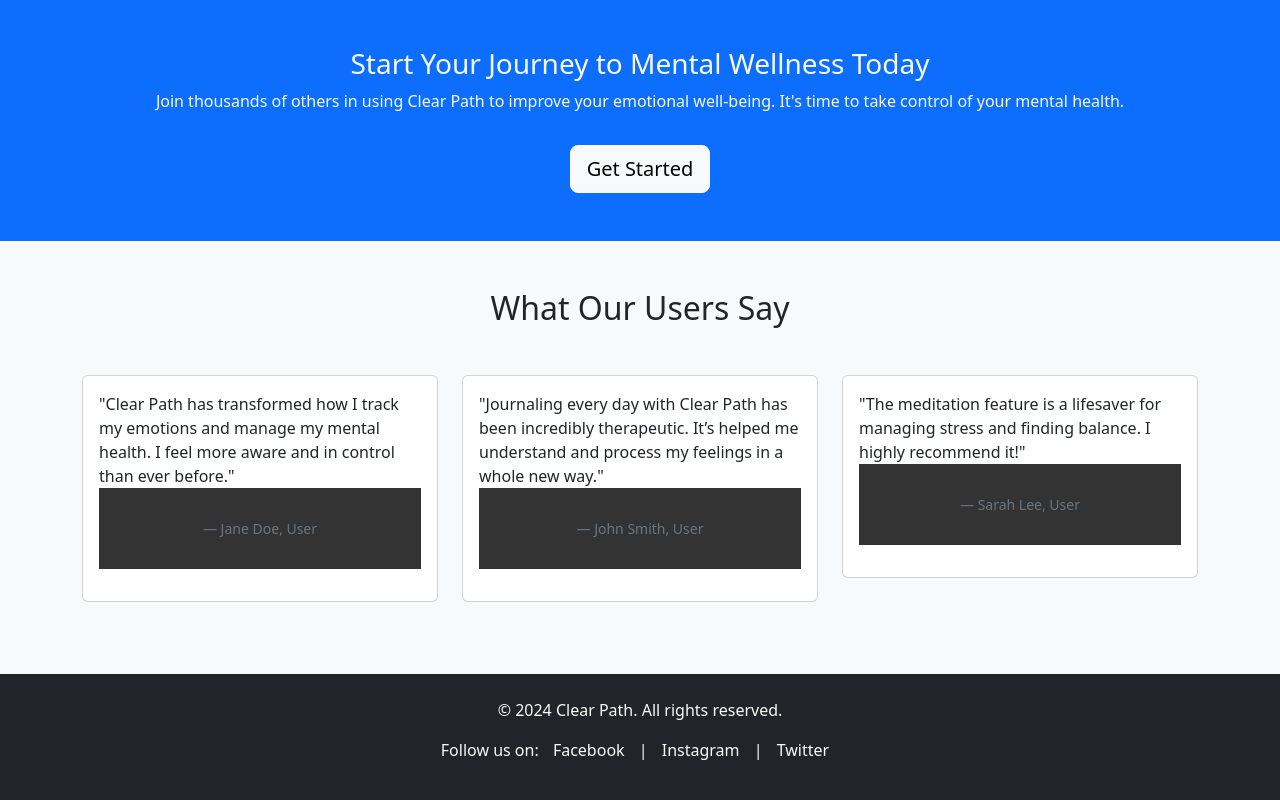
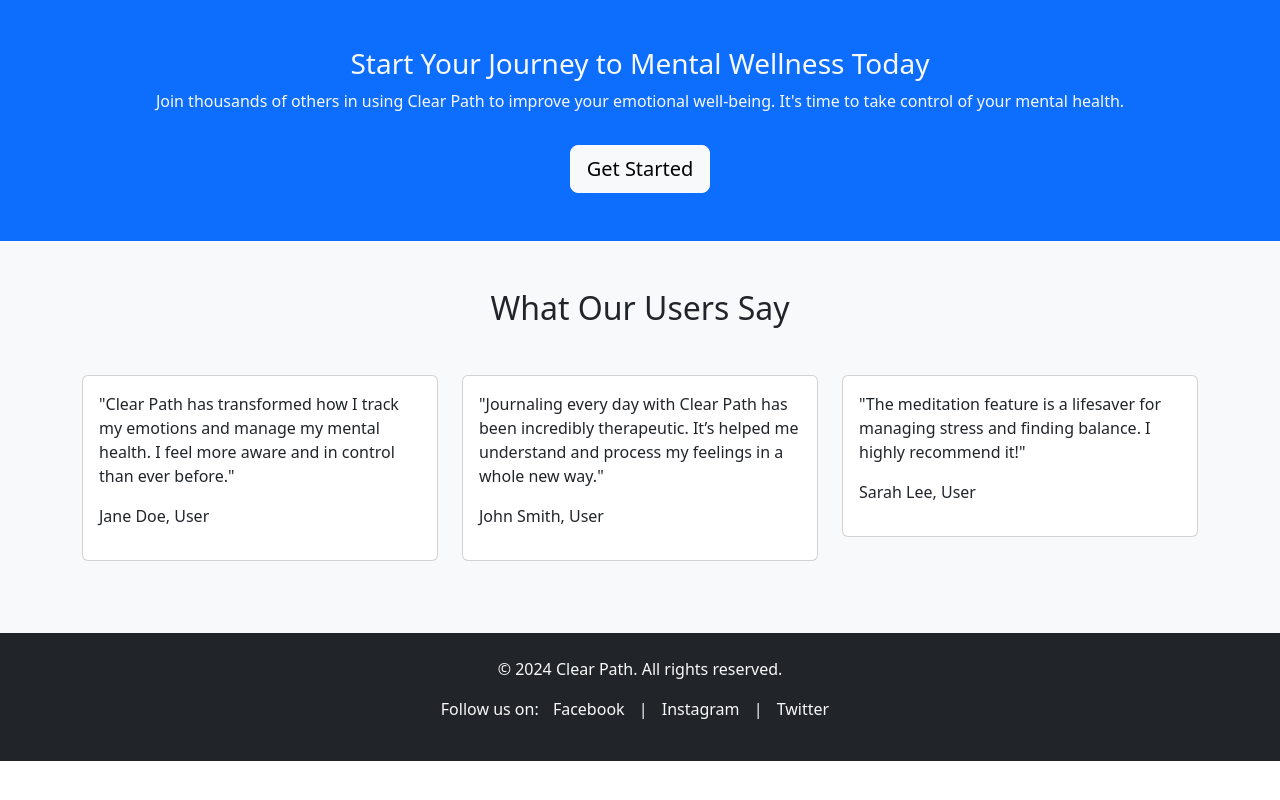
Before and after one commit to Morgueniadt/Web-design-frame-works, a website: page sass/bootstrap/index.html in a window 1280 px wide. Shown: the part 1289-2089 px from the top of the page. After the commit the page ends 2050 px from the top, so only its background shows below. Drawn offline with nearby package versions, Linux system fonts and the light colour scheme.

Commit message:
fixed user quotes and incorrect link on nav bar

```diff
--- a/sass/bootstrap/index.html
+++ b/sass/bootstrap/index.html
@@ -38,7 +38,7 @@
     <header class="bg-primary text-light text-center py-5">
         <h1>Welcome to Clear Path</h1>
         <p>Your guide to mental wellness through journaling, mood tracking, and meditation.</p>
-        <a href="features.html" class="btn btn-light btn-lg mt-3">Learn More</a>
+        <a href="features_and_benefits.html" class="btn btn-light btn-lg mt-3">Learn More</a>
     </header>
 
    <!-- Introduction Section -->
@@ -109,7 +109,7 @@
                 <div class="card">
                     <div class="card-body">
                         <p class="card-text">"Clear Path has transformed how I track my emotions and manage my mental health. I feel more aware and in control than ever before."</p>
-                        <footer class="blockquote-footer">Jane Doe, User</footer>
+                        <p>Jane Doe, User</p>
                     </div>
                 </div>
             </div>
@@ -118,7 +118,7 @@
                 <div class="card">
                     <div class="card-body">
                         <p class="card-text">"Journaling every day with Clear Path has been incredibly therapeutic. It’s helped me understand and process my feelings in a whole new way."</p>
-                        <footer class="blockquote-footer">John Smith, User</footer>
+                        <p>John Smith, User</p>
                     </div>
                 </div>
             </div>
@@ -127,7 +127,7 @@
                 <div class="card">
                     <div class="card-body">
                         <p class="card-text">"The meditation feature is a lifesaver for managing stress and finding balance. I highly recommend it!"</p>
-                        <footer class="blockquote-footer">Sarah Lee, User</footer>
+                        <p>Sarah Lee, User</p>
                     </div>
                 </div>
             </div>
```
